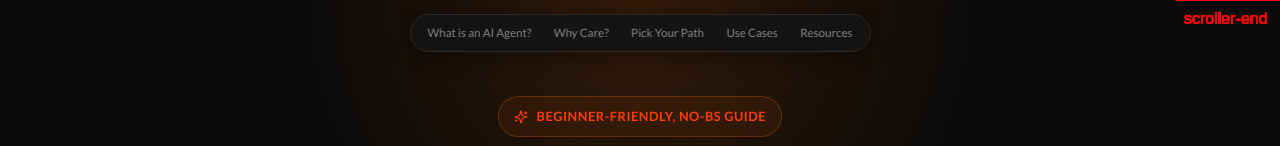
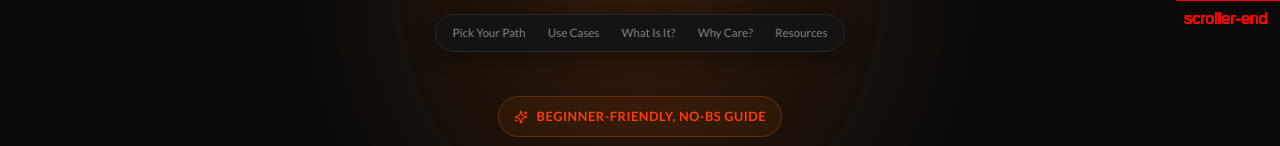
Before and after one commit to tylerdotai/agentsfordummies, a Next.js app: page / in a window 1280 px wide. Shown: the top 146 px of the page. Built offline with nearby package versions, Linux system fonts and the light colour scheme.

Commit message:
fix: reorder top nav to match page flow

```diff
--- a/src/components/Navbar.tsx
+++ b/src/components/Navbar.tsx
@@ -7,10 +7,10 @@ import { useActiveSection } from "./useActiveSection";
 import styles from "./Navbar.module.css";
 
 const navLinks = [
-  { label: "What is an AI Agent?", href: "#what-is" },
-  { label: "Why Care?", href: "#why-care" },
   { label: "Pick Your Path", href: "#setup-cloud" },
   { label: "Use Cases", href: "#use-cases" },
+  { label: "What Is It?", href: "#what-is" },
+  { label: "Why Care?", href: "#why-care" },
   { label: "Resources", href: "#resources" },
 ];
 
```
